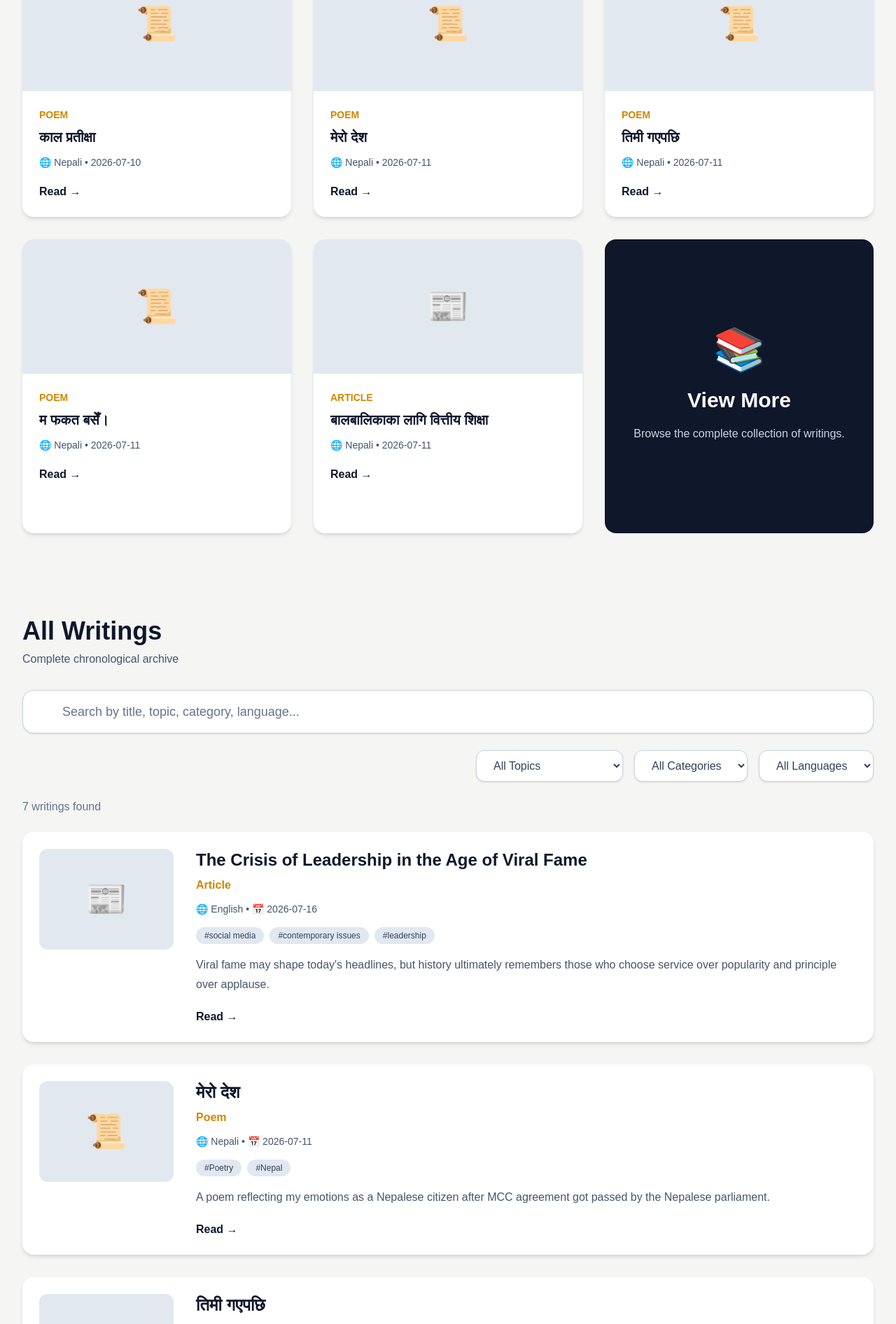
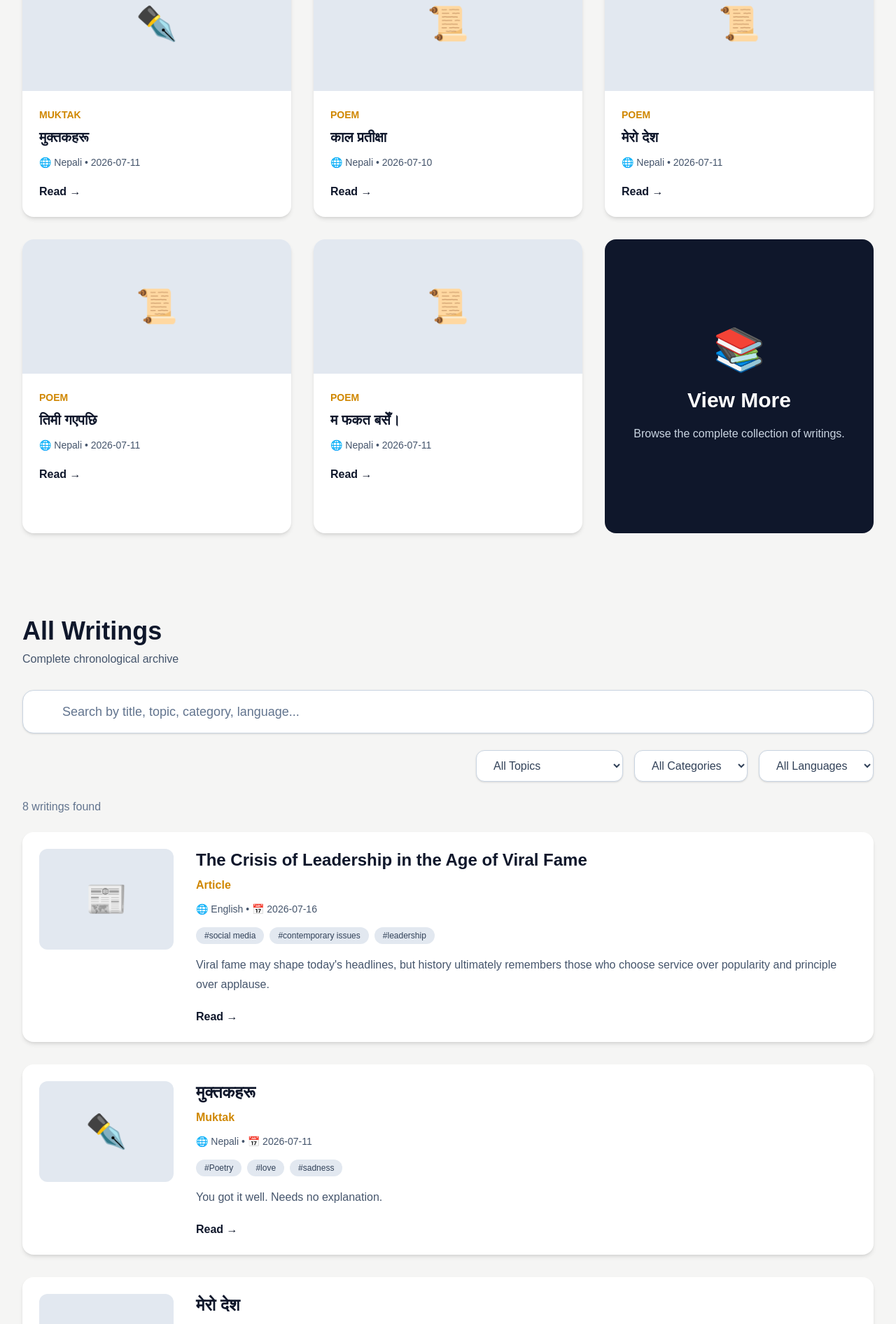
Before and after one commit to prashamghimire/portfolio, a Next.js app: page /writings in a window 1280 px wide. Shown: the part 540-2432 px from the top of the page at 70% size. Built offline with nearby package versions, Linux system fonts and the light colour scheme.

Commit message:
Feature Muktaks

```diff
--- /dev/null
+++ b/content/writings/muktaks.md
@@ -0,0 +1,16 @@
+# मुक्तक सङ्ग्रह
+
+याद आयो अचनक आफैँले च्यातेको त्यो चिठी,
+कति बिस्तारै लेखेको थिए त्यो नयाँ कागजमा चिठी।
+चिठीको चिता त फोहोर उठेउनेले कहाँ लागिसके,
+तर  बेलाबेला भूत बानी तर्साउन आउँछ अझै चिठी।
+
+माग्दै नमागेको जीवनको छ ऋण थुप्रो तिर्नुपरेको,
+बाध्यताले नै हो मैले पनि यहाँ जीवन बाँच्नुपरेको,
+एकैछिन खुसी हुदाँ कस्तो हुन्थ्यो होला खै,
+भारी मन लुकाउन छ मन्द मुस्कानले छोप्नुपरेको।
+
+बाटोमा फुलिरहेको फूललाई चुडेर गयौ,
+तिम्रो हाँसोमा परेको पिरतीलाई नहेरी गयौ,
+मन मरिसक्यो मुटु लिएर के गरूँ भन आफैँ,
+तिम्रो पासोमा परेको सिकारलाई नमारी गयौ।
--- a/data/writings.ts
+++ b/data/writings.ts
@@ -9,11 +9,12 @@ export interface Writing {
     | "Article"
     | "Essay"
     | "Speech"
-    | "Debate Script"
     | "Poem"
+    | "Muktak"
     | "Reflection"
     | "Journal"
-    | "Book Review";
+    | "Book Review"
+    | "Editorial Contributions";
 
   language: "English" | "Nepali";
 
@@ -39,6 +40,51 @@ export interface Writing {
 }
 
 export const writings: Writing[] = [
+
+  {
+  id: "muktaks",
+
+  title: "मुक्तकहरू",
+
+  slug: "muktaks",
+
+  category: "Muktak",
+
+  language: "Nepali",
+
+  published: "2026-07-11",
+
+  featured: true,
+
+  cover: null,
+
+  summary:
+    "You got it well. Needs no explanation.",
+
+  background:
+    "Just having fun with words and rhymes. This poem was written during my post +2 board exam leisure time.",
+
+  dedication:
+    "Anonymous.",
+
+  topics: [
+    "Poetry",
+    "love",
+    "sadness"
+  ],
+
+  keywords: [
+    "love",
+    "heartbreak"
+  ],
+
+  content:
+    "writings/muktaks.md",
+},
+
+
+
+
   {
     id: "kal-pratiksha",
 
```
